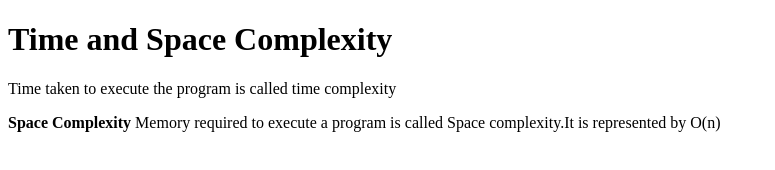
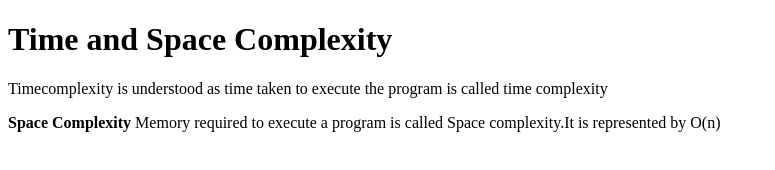
Before and after one commit to acciojob/time-and-space-complexity-Vyshnavi1986, a website: page main.html in a window 1280 px wide. Shown: the whole page, without its empty margins (0-775 px from the left). Drawn offline with Linux system fonts and the light colour scheme.

Commit message:
created a submission

```diff
--- a/main.html
+++ b/main.html
@@ -1,17 +1,13 @@
 <!DOCTYPE html>
-
 <html>
-
 <head>
 	<link rel="stylesheet" href="styles.css">
 </head>
-
 <body>
 	<!-- the entire body must be written by student -->
 	<h1>Time and Space Complexity</h1>
-	<p>Time taken to execute the program is called time complexity</p>
+	<p>Timecomplexity is understood as time taken to execute the program is called time complexity</p>
 	<p><b>Space Complexity</b> Memory required to execute a program is called Space complexity.It is represented by O(n)</p>
-
     <script type="text/javascript" src="./script.js">
 </script>
 </body>
```
